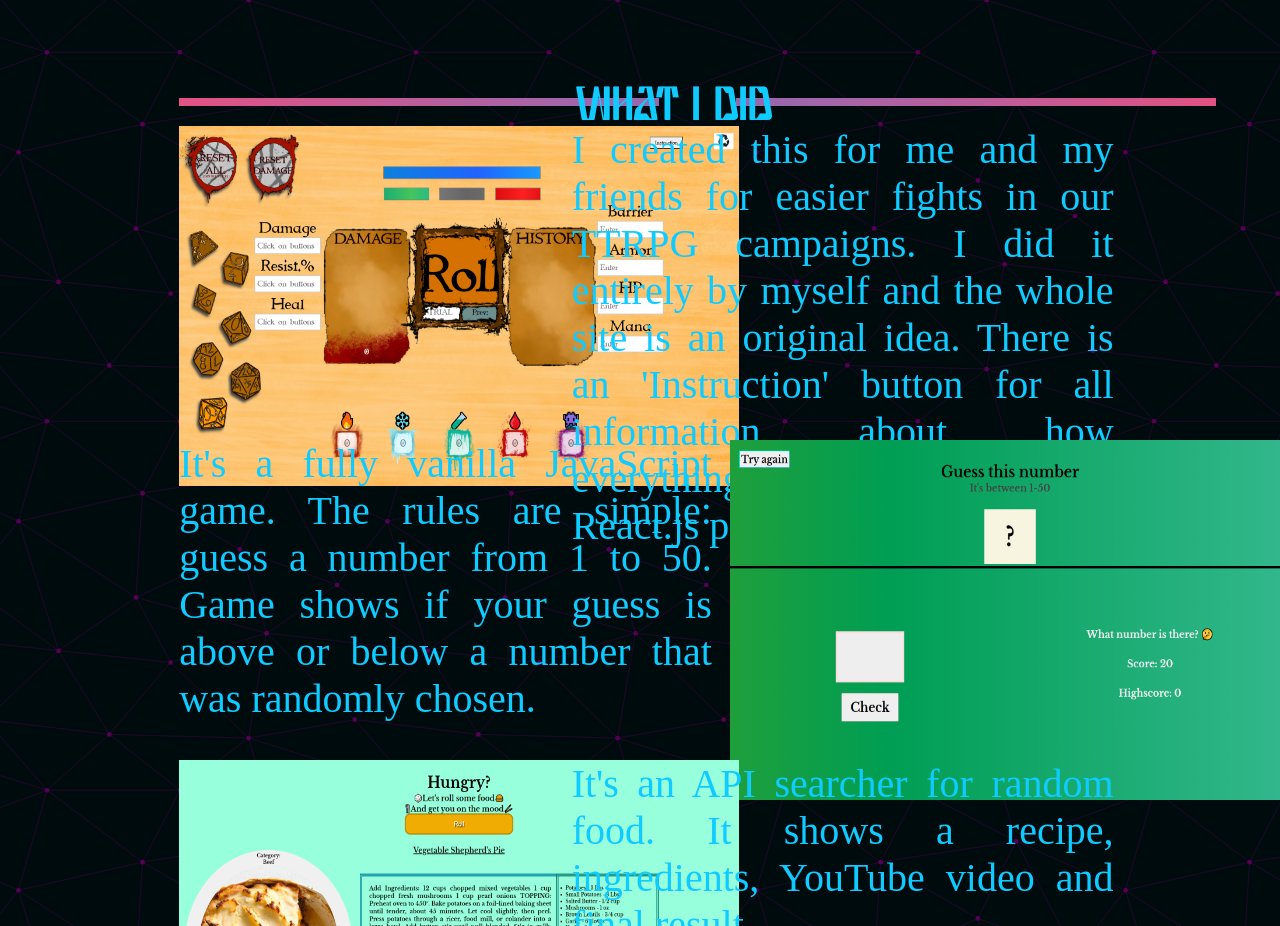
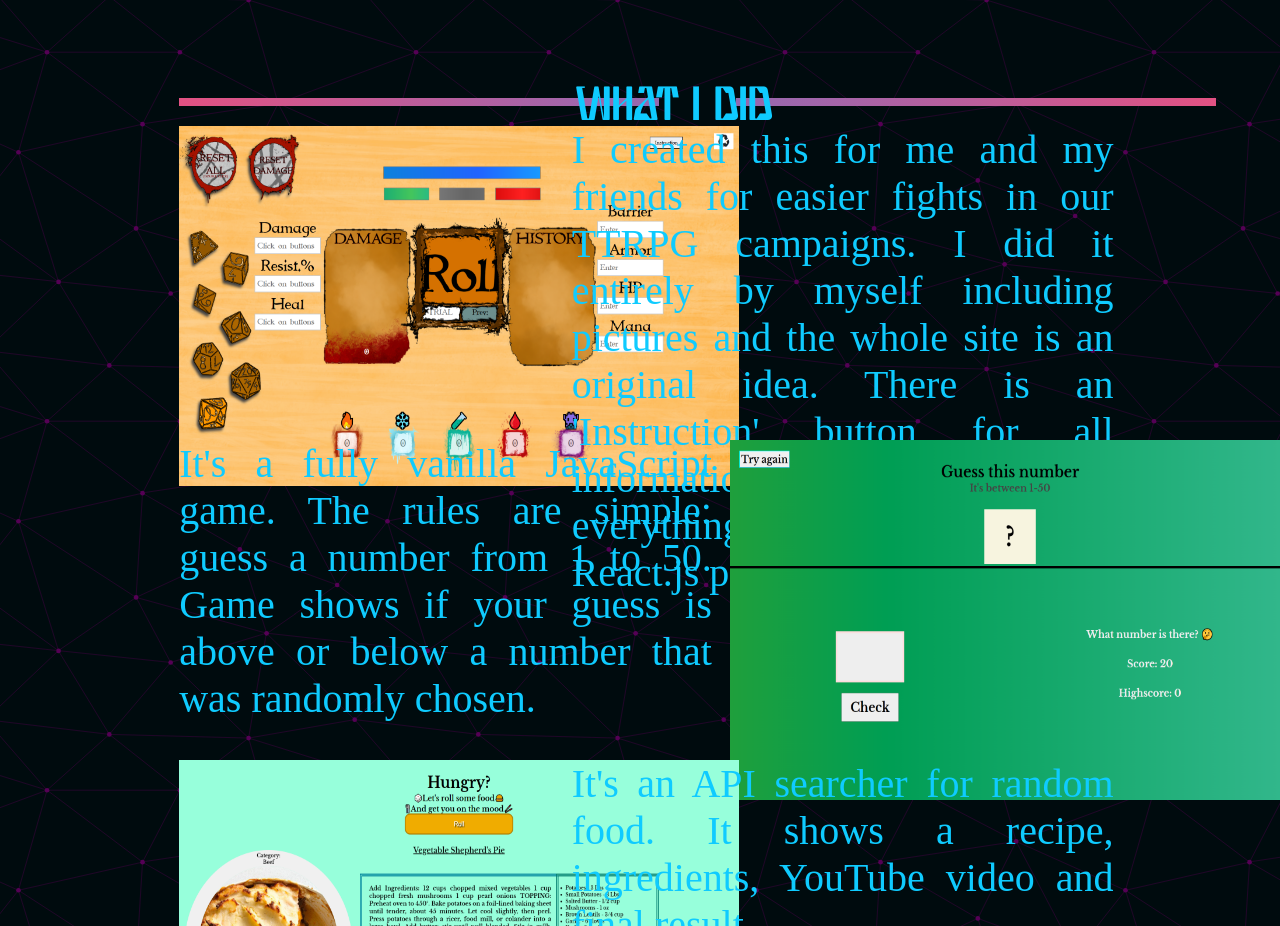
Before and after one commit to Setiver/Portfolio, a React (Create React App) app in the folder portfolio/: page / in a window 1280 px wide. Shown: the part 1600-2526 px from the top of the page. Built offline with nearby package versions, Linux system fonts and the light colour scheme; a web font is replaced by a local one.

Commit message:
more text

```diff
--- a/portfolio/src/res/Projects.js
+++ b/portfolio/src/res/Projects.js
@@ -19,8 +19,9 @@ const Projects = () => {
               </div>
             </a>
             <p className="ttrpg-text">
-              I created this for me and my friends for easier fights in our TTRPG campaigns. I did it entirely by myself and the whole site is an
-              original idea. There is an 'Instruction' button for all information about how everything works. It's a full React.js project.
+              I created this for me and my friends for easier fights in our TTRPG campaigns. I did it entirely by myself including pictures and the
+              whole site is an original idea. There is an 'Instruction' button for all information about how everything works. It's a full React.js
+              project.
             </p>
           </div>
         </Fade>
```
